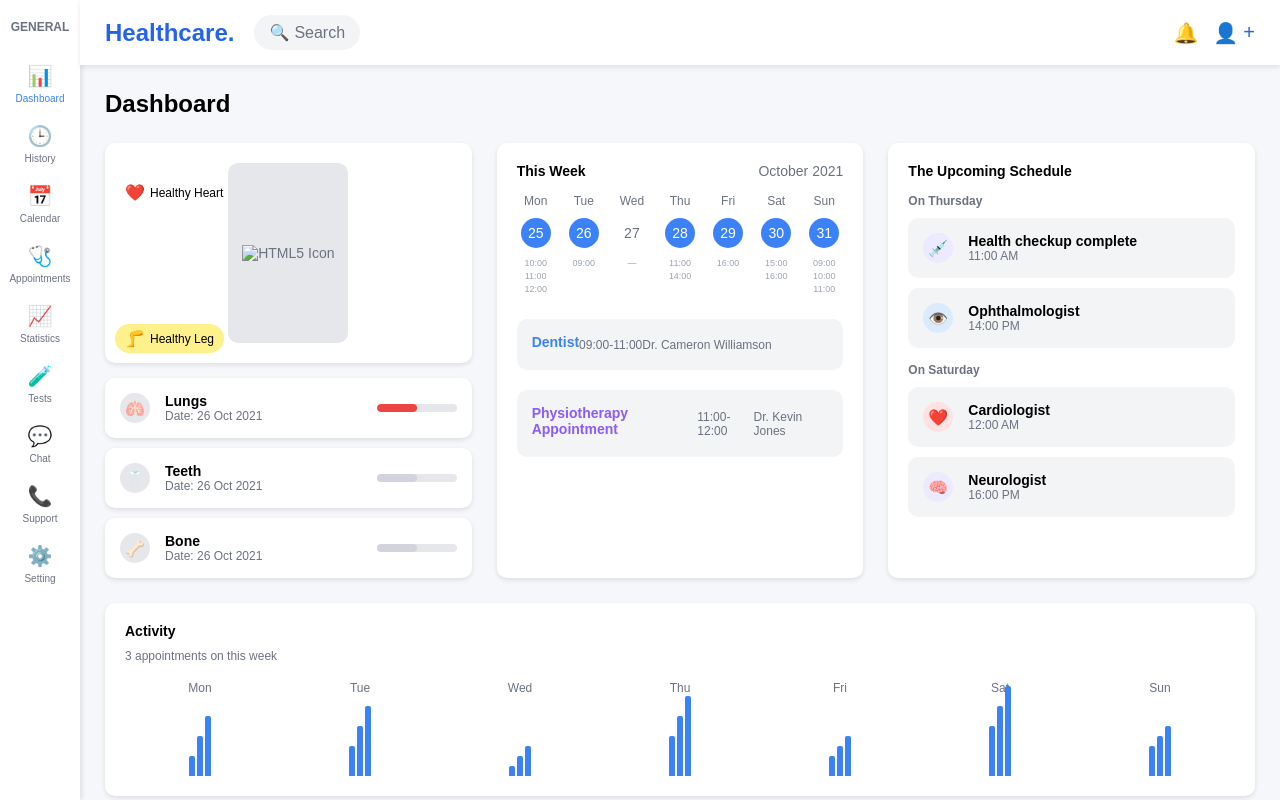
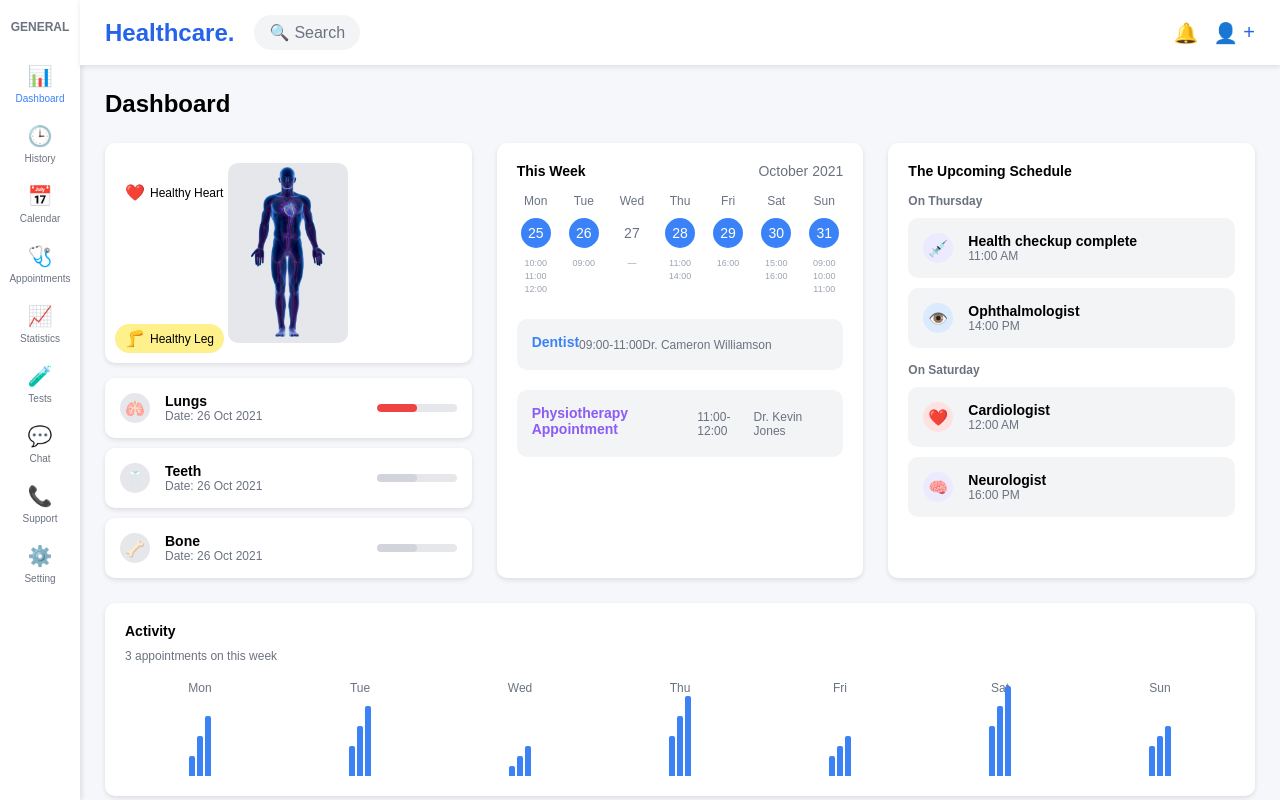
Before and after one commit to lankabhavani/Healthcare-Dashboard, a plain HTML site: page index.html in a window 1280 px wide. Drawn offline with Linux system fonts and the light colour scheme; files whose address does not match are found by name.

Commit message:
Update index.html

```diff
--- a/index.html
+++ b/index.html
@@ -80,7 +80,7 @@
           <div class="anatomy-section">
             <div class="anatomy-card">
               <div class="anatomy-image">
-                <span><img src=""C:\Users\lanka\Desktop\Healthcare Dashboard\Healthcare-Dashboard\full-human-body.png"" alt="HTML5 Icon" style="width:100%;height:170px;object-fit:fit;"></span>
+                <span><img src="C:\Users\lanka\Desktop\Healthcare Dashboard\Healthcare-Dashboard\full-human-body.png" alt="HTML5 Icon" style="width:100%;height:170px;object-fit:fit;"></span>
               </div>
               <div class="health-indicator heart">
                 <span class="indicator-icon">❤️</span>
```
